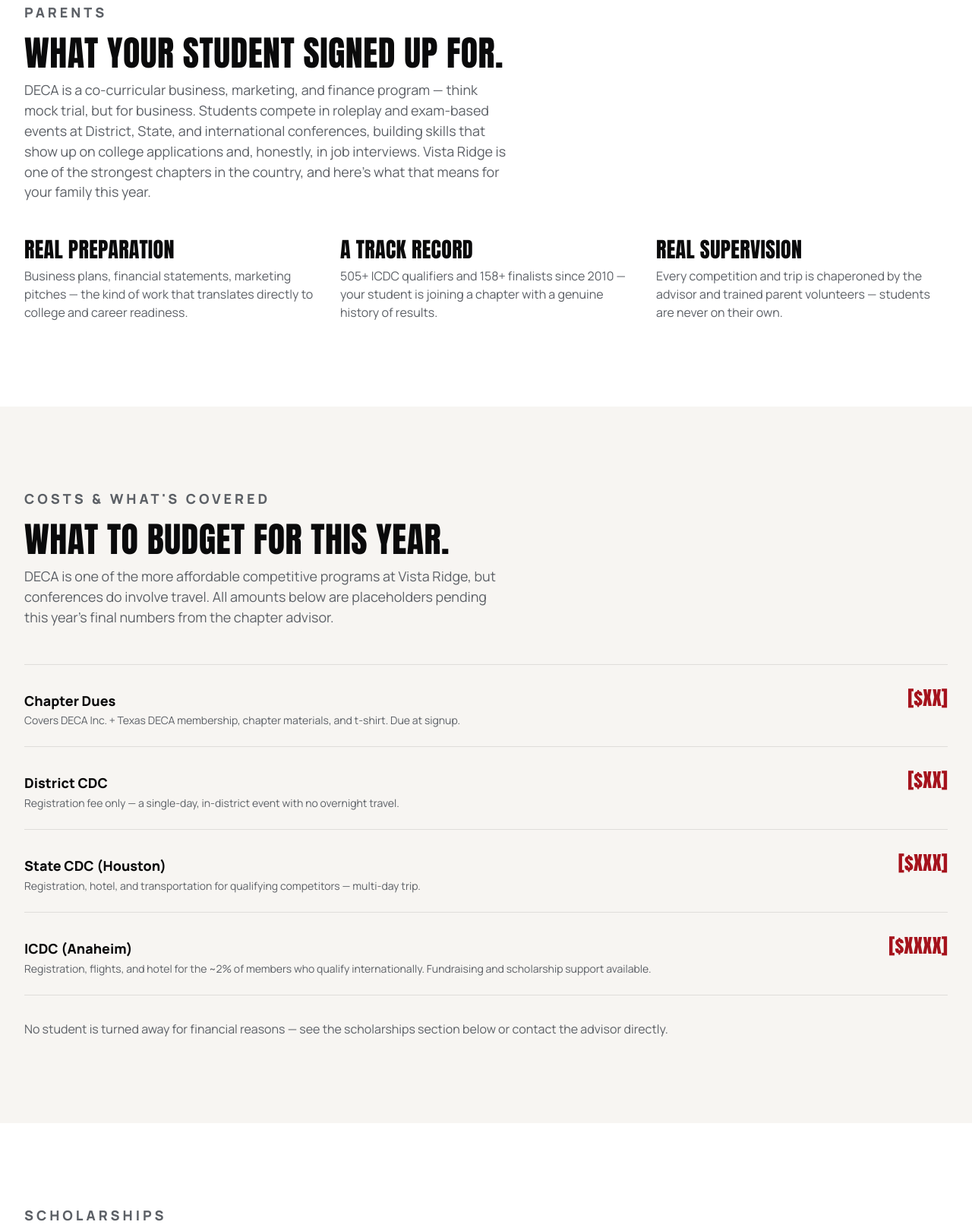
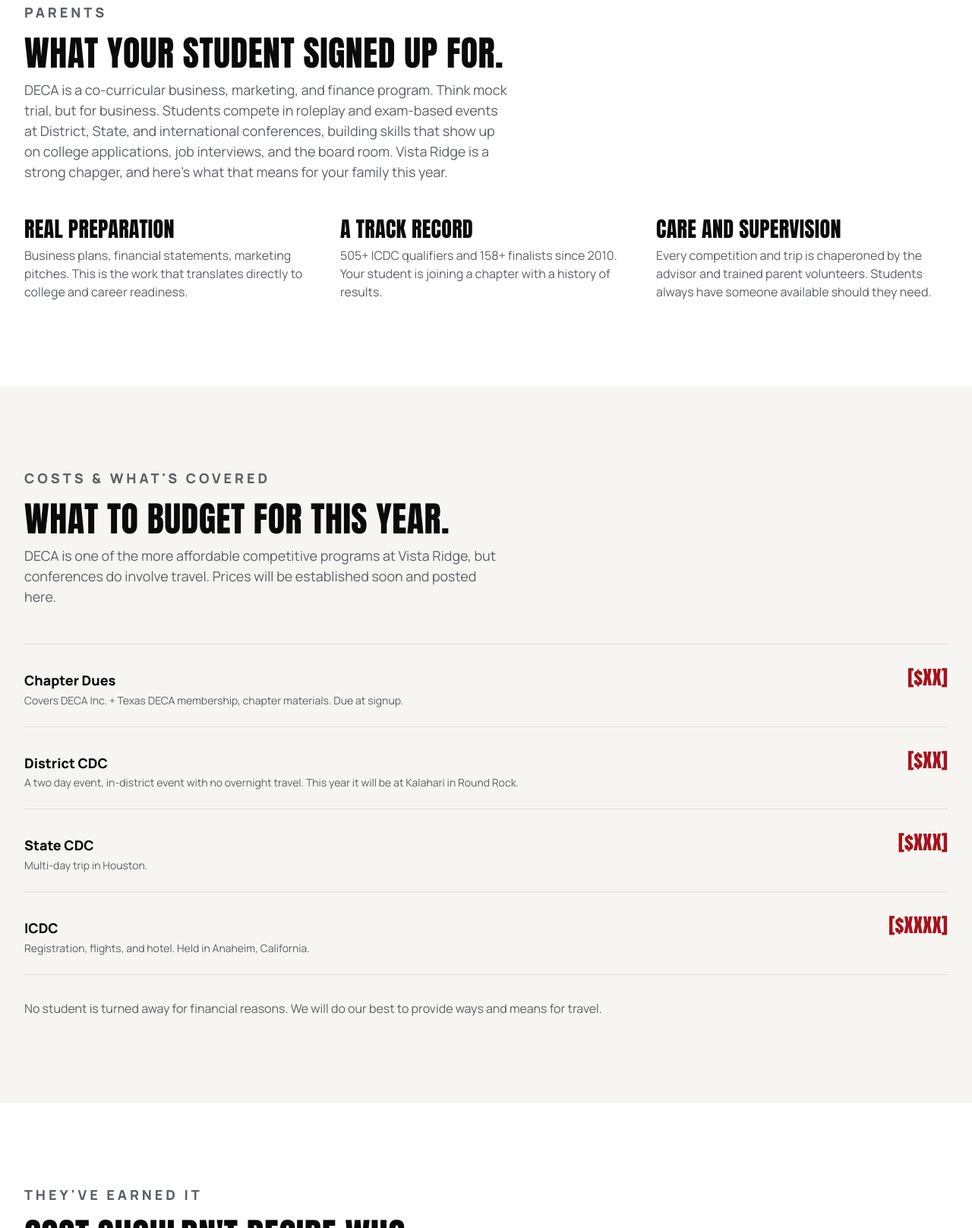
Before and after one commit to vrdeca/vrdeca.github.io, a website built with Vite: page parents/index.html in a window 1280 px wide. Shown: the part 291-1907 px from the top of the page at 76% size. Built offline with nearby package versions, Linux system fonts and the light colour scheme.

Commit message:
Revise content for clarity and conciseness
Updated text for clarity and conciseness throughout the document, including changes to program descriptions, cost details, and parent involvement sections.

```diff
--- a/parents/index.html
+++ b/parents/index.html
@@ -16,20 +16,20 @@
         <div class="section-head" data-reveal>
           <p class="eyebrow">Parents</p>
           <h2>What your student signed up for.</h2>
-          <p>DECA is a co-curricular business, marketing, and finance program — think mock trial, but for business. Students compete in roleplay and exam-based events at District, State, and international conferences, building skills that show up on college applications and, honestly, in job interviews. Vista Ridge is one of the strongest chapters in the country, and here's what that means for your family this year.</p>
+          <p>DECA is a co-curricular business, marketing, and finance program. Think mock trial, but for business. Students compete in roleplay and exam-based events at District, State, and international conferences, building skills that show up on college applications, job interviews, and the board room. Vista Ridge is a strong chapger, and here's what that means for your family this year.</p>
         </div>
         <div class="event-grid" data-reveal-group>
           <div data-reveal>
             <h3 style="font-size:var(--fs-h3);margin-bottom:var(--space-2);">Real preparation</h3>
-            <p style="color:var(--color-text-muted);">Business plans, financial statements, marketing pitches — the kind of work that translates directly to college and career readiness.</p>
+            <p style="color:var(--color-text-muted);">Business plans, financial statements, marketing pitches. This is the work that translates directly to college and career readiness.</p>
           </div>
           <div data-reveal>
             <h3 style="font-size:var(--fs-h3);margin-bottom:var(--space-2);">A track record</h3>
-            <p style="color:var(--color-text-muted);">505+ ICDC qualifiers and 158+ finalists since 2010 — your student is joining a chapter with a genuine history of results.</p>
+            <p style="color:var(--color-text-muted);">505+ ICDC qualifiers and 158+ finalists since 2010. Your student is joining a chapter with a history of results.</p>
           </div>
           <div data-reveal>
-            <h3 style="font-size:var(--fs-h3);margin-bottom:var(--space-2);">Real supervision</h3>
-            <p style="color:var(--color-text-muted);">Every competition and trip is chaperoned by the advisor and trained parent volunteers — students are never on their own.</p>
+            <h3 style="font-size:var(--fs-h3);margin-bottom:var(--space-2);">Care and supervision</h3>
+            <p style="color:var(--color-text-muted);">Every competition and trip is chaperoned by the advisor and trained parent volunteers. Students always have someone available should they need.</p>
           </div>
         </div>
       </div>
@@ -40,46 +40,46 @@
         <div class="section-head" data-reveal>
           <p class="eyebrow">Costs &amp; what's covered</p>
           <h2>What to budget for this year.</h2>
-          <p>DECA is one of the more affordable competitive programs at Vista Ridge, but conferences do involve travel. All amounts below are placeholders pending this year's final numbers from the chapter advisor.</p>
+          <p>DECA is one of the more affordable competitive programs at Vista Ridge, but conferences do involve travel. Prices will be established soon and posted here.</p>
         </div>
         <div class="cost-list" data-reveal-group>
           <div class="cost-row" data-reveal>
             <div>
               <div class="cost-name">Chapter Dues</div>
-              <div class="cost-desc">Covers DECA Inc. + Texas DECA membership, chapter materials, and t-shirt. Due at signup.</div>
+              <div class="cost-desc">Covers DECA Inc. + Texas DECA membership, chapter materials. Due at signup.</div>
             </div>
             <div class="cost-amount">[$XX]</div>
           </div>
           <div class="cost-row" data-reveal>
             <div>
               <div class="cost-name">District CDC</div>
-              <div class="cost-desc">Registration fee only — a single-day, in-district event with no overnight travel.</div>
+              <div class="cost-desc">A two day event, in-district event with no overnight travel. This year it will be at Kalahari in Round Rock.</div>
             </div>
             <div class="cost-amount">[$XX]</div>
           </div>
           <div class="cost-row" data-reveal>
             <div>
-              <div class="cost-name">State CDC (Houston)</div>
-              <div class="cost-desc">Registration, hotel, and transportation for qualifying competitors — multi-day trip.</div>
+              <div class="cost-name">State CDC</div>
+              <div class="cost-desc">Multi-day trip in Houston.</div>
             </div>
             <div class="cost-amount">[$XXX]</div>
           </div>
           <div class="cost-row" data-reveal>
             <div>
-              <div class="cost-name">ICDC (Anaheim)</div>
-              <div class="cost-desc">Registration, flights, and hotel for the ~2% of members who qualify internationally. Fundraising and scholarship support available.</div>
+              <div class="cost-name">ICDC </div>
+              <div class="cost-desc">Registration, flights, and hotel. Held in Anaheim, California.</div>
             </div>
             <div class="cost-amount">[$XXXX]</div>
           </div>
         </div>
-        <p style="color:var(--color-text-muted);margin-top:var(--space-6);">No student is turned away for financial reasons — see the scholarships section below or contact the advisor directly.</p>
+        <p style="color:var(--color-text-muted);margin-top:var(--space-6);">No student is turned away for financial reasons. We will do our best to provide ways and means for travel.</p>
       </div>
     </section>
 
     <section class="section-pad" id="scholarships">
       <div class="container">
         <div class="section-head" data-reveal>
-          <p class="eyebrow">Scholarships</p>
+          <p class="eyebrow">They've earned it</p>
           <h2>Cost shouldn't decide who competes.</h2>
           <p>Between chapter fundraising, district support, and outside scholarships, there are several ways to offset the cost of a competitive season. This list will be updated as this year's opportunities are confirmed.</p>
         </div>
@@ -149,7 +149,7 @@
         <div class="section-head" data-reveal>
           <p class="eyebrow">How parents can help</p>
           <h2>This chapter runs on volunteers.</h2>
-          <p>Vista Ridge DECA's results depend on more than students and one advisor — parent involvement is what makes travel and practice roleplays possible.</p>
+          <p>Vista Ridge DECA's results depend on more than students and one advisor. Parent involvement is what makes travel and practice roleplays possible.</p>
         </div>
         <div class="resource-grid" data-reveal-group>
           <div class="resource-card" data-reveal>
@@ -160,12 +160,12 @@
           <div class="resource-card" data-reveal>
             <span class="tag-pill">Practice</span>
             <h3>Judge Practice Roleplays</h3>
-            <p>No business background required — students need adults to run mock judge panels before real competitions. Officers provide the rubric.</p>
+            <p>No business background required. Students need adults to run mock judge panels before real competitions. Officers provide the rubric.</p>
           </div>
           <div class="resource-card" data-reveal>
             <span class="tag-pill">Support</span>
             <h3>Donate or Sponsor</h3>
-            <p>Local business owner or want to support travel costs directly? Chapter sponsorships help fund scholarships for teammates who need it.</p>
+            <p>Local business owner or want to support travel costs directly? Chapter sponsorships help fund scholarships for teammates who need it. We will inform what this looks like as the year goes on.</p>
           </div>
         </div>
         <div style="text-align:center;margin-top:var(--space-8);" data-reveal>
```
